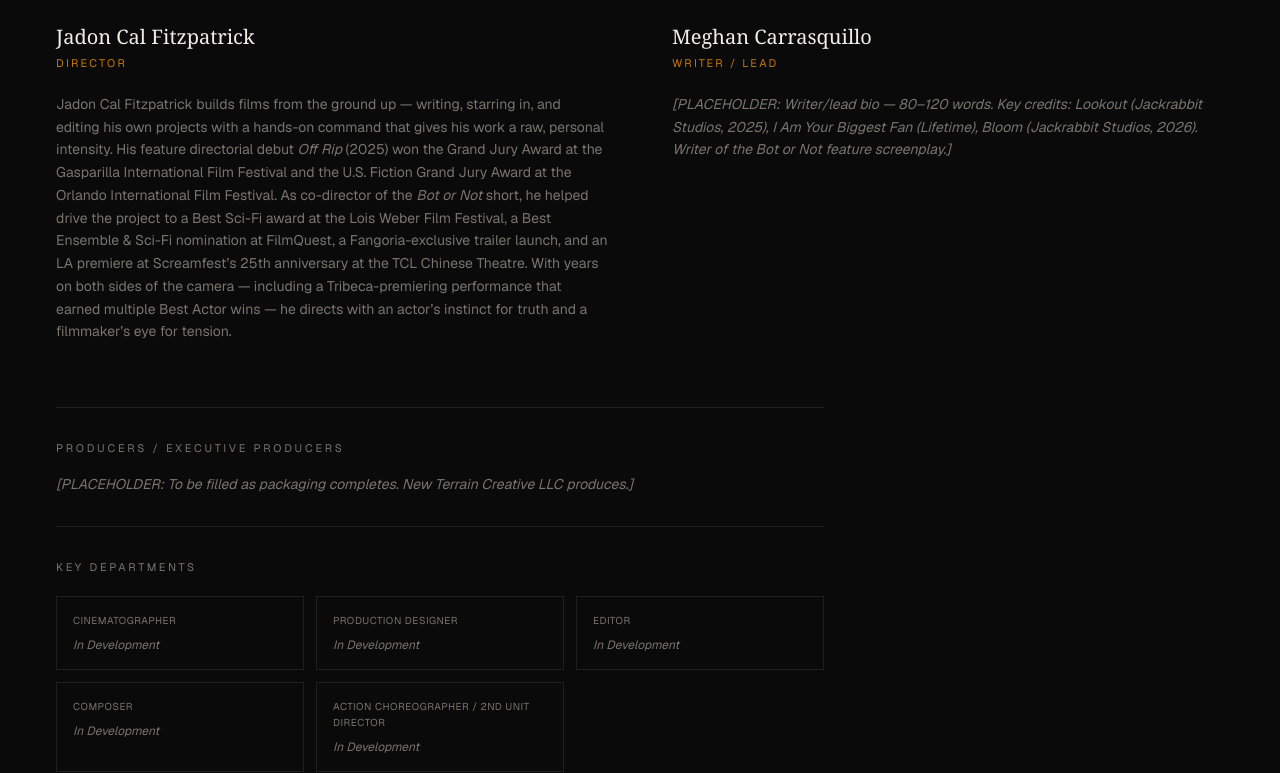
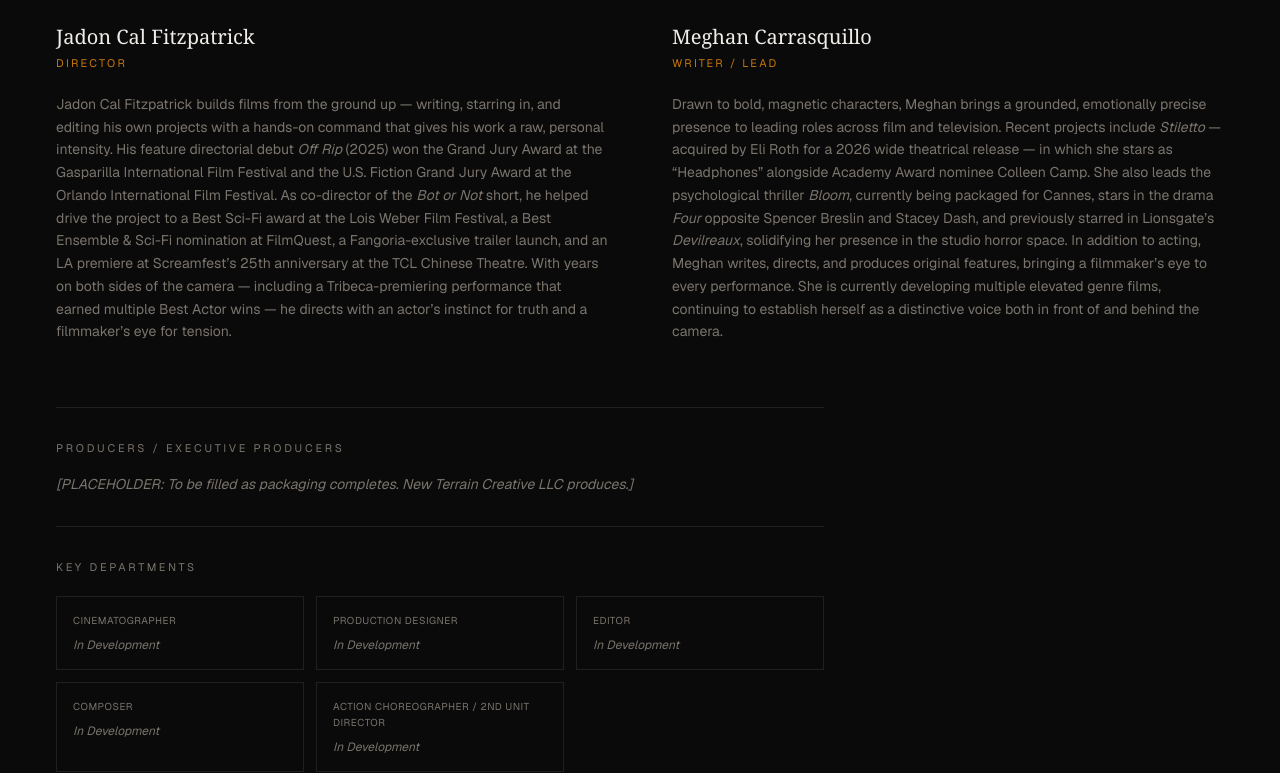
Before and after one commit to JadonFitz/botornot, a Next.js app: page / in a window 1280 px wide. Shown: the part 8690-9463 px from the top of the page. Built offline with nearby package versions, Linux system fonts and the light colour scheme; a web font is replaced by a local one.

Commit message:
Add Meghan Carrasquillo writer/lead bio and update her credit list
Co-Authored-By: Claude Fable 5 <noreply@anthropic.com>

```diff
--- a/app/components/sections/PressSection.tsx
+++ b/app/components/sections/PressSection.tsx
@@ -21,16 +21,20 @@ const jadonCredits = [
 
 const meghanCredits = [
   {
-    title: 'Lookout',
-    note: 'Jackrabbit Studios, 2025',
+    title: 'Stiletto',
+    note: 'Acquired by Eli Roth — 2026 wide theatrical release, alongside Colleen Camp',
+  },
+  {
+    title: 'Bloom',
+    note: 'Lead — psychological thriller, Jackrabbit Studios, packaging for Cannes',
+  },
+  {
+    title: 'Devilreaux',
+    note: 'Lionsgate — studio horror',
   },
   {
     title: 'I Am Your Biggest Fan',
     note: 'Lifetime — covered by Bloody Disgusting',
-  },
-  {
-    title: 'Bloom',
-    note: 'Jackrabbit Studios, 2026',
   },
 ]
 
--- a/app/components/sections/TeamSection.tsx
+++ b/app/components/sections/TeamSection.tsx
@@ -70,11 +70,19 @@ export default function TeamSection() {
               </div>
               <h3 className="font-serif text-xl text-fg mb-1">Meghan Carrasquillo</h3>
               <p className="text-[11px] tracking-[0.2em] uppercase text-accent mb-5">Writer / Lead</p>
-              {/* PLACEHOLDER: Final writer/lead bio — 80-120 words. Meghan to provide. */}
-              <p className="text-dim text-sm leading-relaxed italic">
-                [PLACEHOLDER: Writer/lead bio — 80–120 words. Key credits: <em>Lookout</em> (Jackrabbit
-                Studios, 2025), <em>I Am Your Biggest Fan</em> (Lifetime), <em>Bloom</em> (Jackrabbit
-                Studios, 2026). Writer of the <em>Bot or Not</em> feature screenplay.]
+              <p className="text-dim text-sm leading-relaxed">
+                Drawn to bold, magnetic characters, Meghan brings a grounded, emotionally precise
+                presence to leading roles across film and television. Recent projects include{' '}
+                <em>Stiletto</em> — acquired by Eli Roth for a 2026 wide theatrical release — in
+                which she stars as &ldquo;Headphones&rdquo; alongside Academy Award nominee
+                Colleen Camp. She also leads the psychological thriller <em>Bloom</em>, currently
+                being packaged for Cannes, stars in the drama <em>Four</em> opposite Spencer
+                Breslin and Stacey Dash, and previously starred in Lionsgate&rsquo;s{' '}
+                <em>Devilreaux</em>, solidifying her presence in the studio horror space. In
+                addition to acting, Meghan writes, directs, and produces original features,
+                bringing a filmmaker&rsquo;s eye to every performance. She is currently developing
+                multiple elevated genre films, continuing to establish herself as a distinctive
+                voice both in front of and behind the camera.
               </p>
             </div>
           </FadeIn>
```
